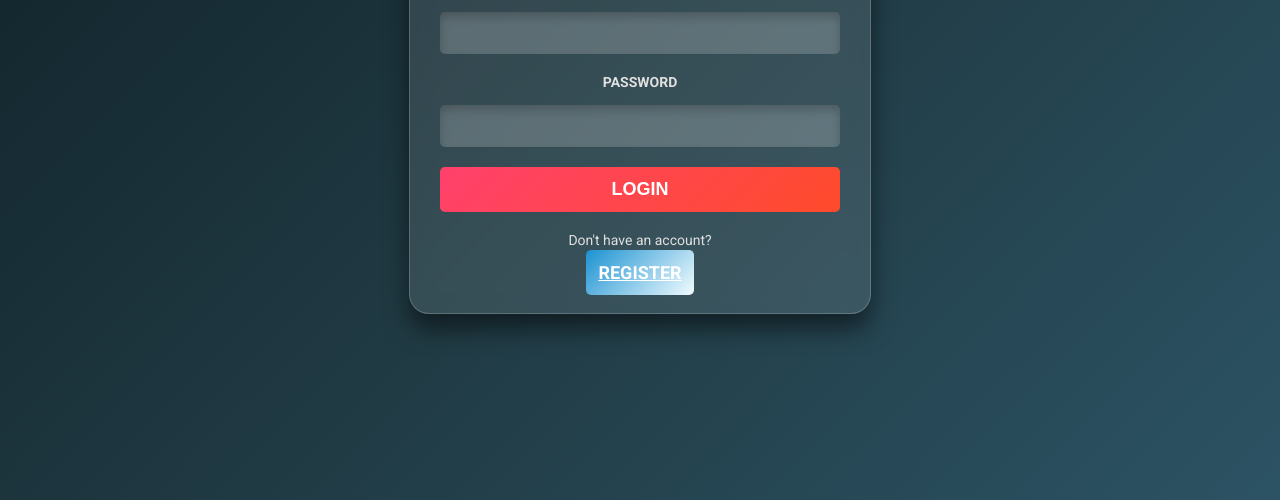
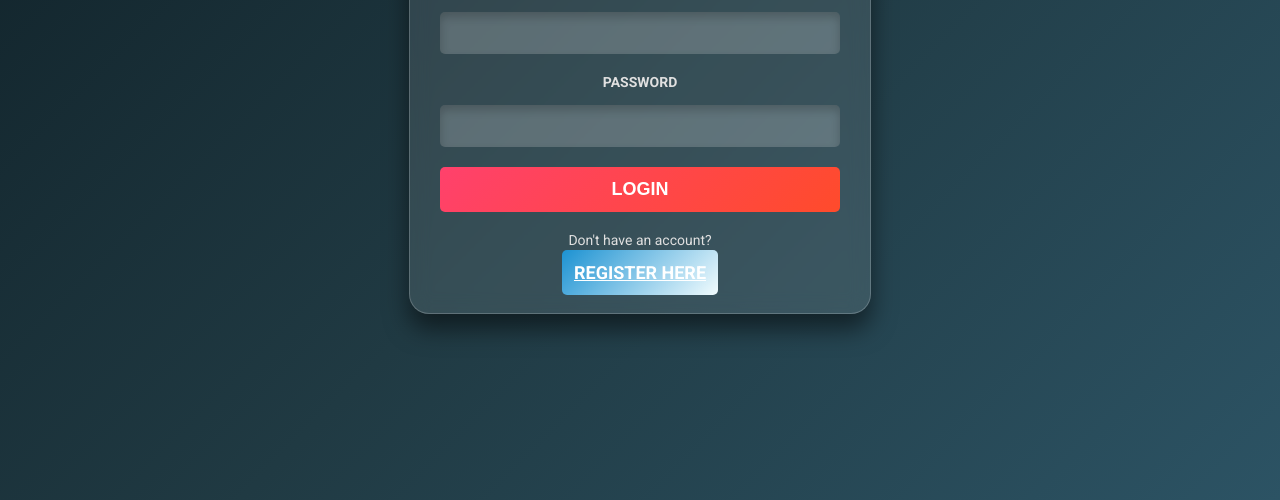
Before and after one commit to J-Stanton/MobileMarketplace, a plain HTML site: page index.html in a window 1280 px wide. Shown: the part 300-800 px from the top of the page. Drawn offline with Linux system fonts and the light colour scheme.

Commit message:
Fix grammer

```diff
--- a/index.html
+++ b/index.html
@@ -16,7 +16,7 @@
         <input id="login-password" class="login-input" type="password">
         <button id="login-btn" class="login-button">Login</button>
         <p class="register-message">Don't have an account?</p>
-        <a id="register-btn" class="register-button" href="register.html">Register</a>
+        <a id="register-btn" class="register-button" href="register.html">Register here</a>
     </main>
 </body>
 </html>
```
